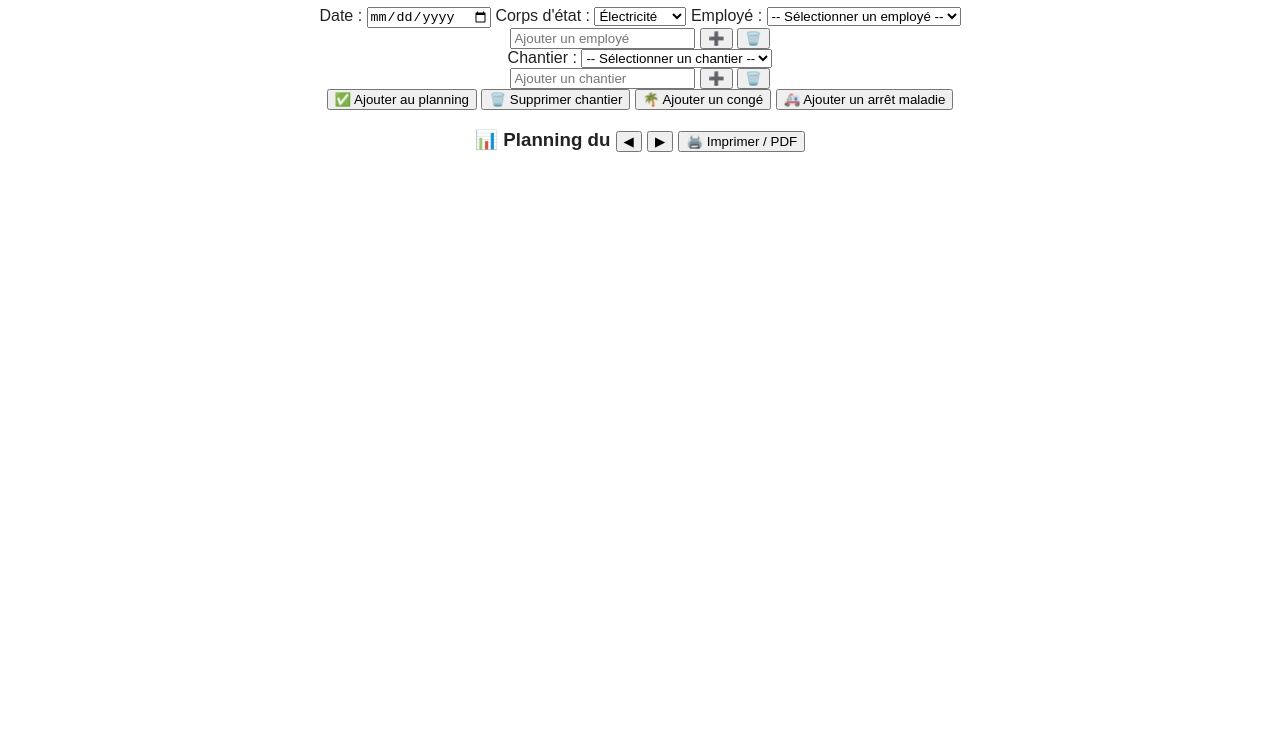
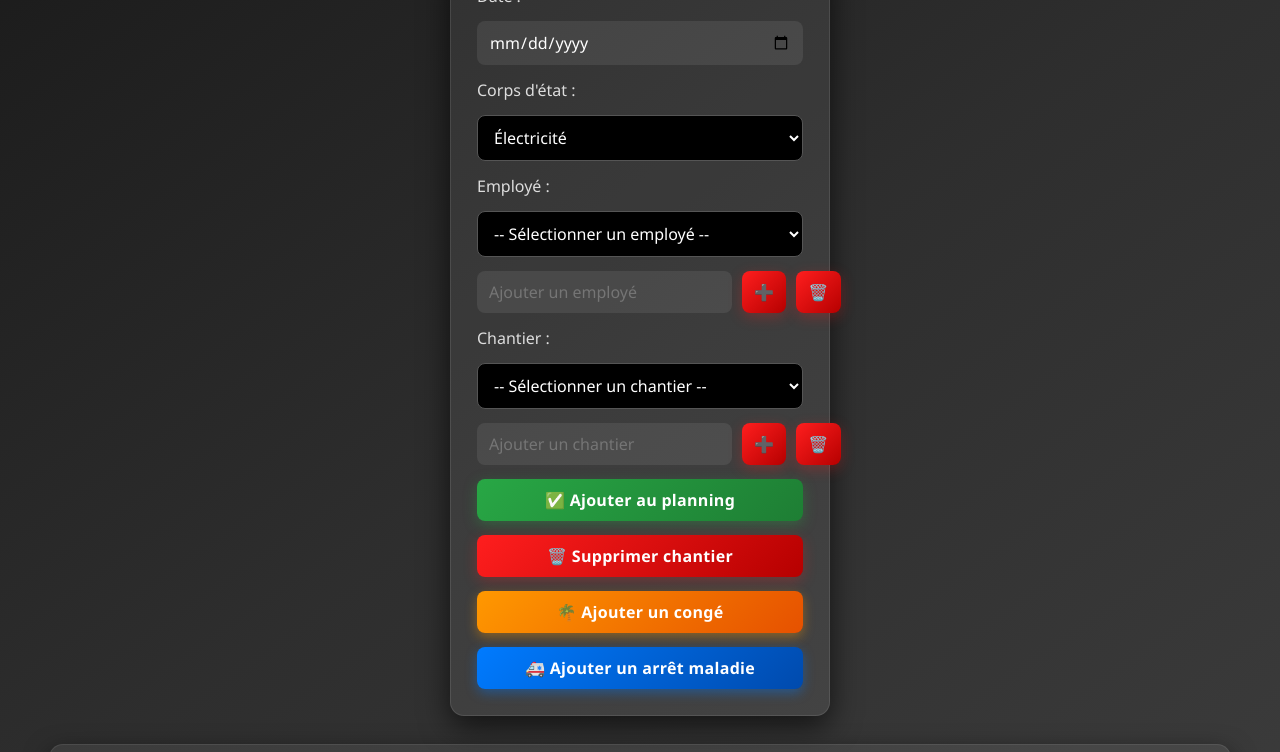
Before and after one commit to LucasMiossec/PLANNING-SEGOND-CONSTRUCTION, a website with bundled scripts: page cadres.html in a window 1280 px wide. Shown: the part 133-885 px from the top of the page. Before the commit the page ends 800 px from the top, so only its background shows below. Built offline with nearby package versions, Linux system fonts and the light colour scheme; no server answers.

Commit message:
Add files via upload

```diff
--- a/cadres.html
+++ b/cadres.html
@@ -4,8 +4,7 @@
   <meta charset="UTF-8">
   <meta name="viewport" content="width=device-width, initial-scale=1.0">
   <title>Planning - Cadres</title>
-  <link rel="stylesheet" href="print.css" media="print">
-
+  <link rel="stylesheet" href="cadres.css">
 </head>
 <body>
   <div class="top-bar">
```
